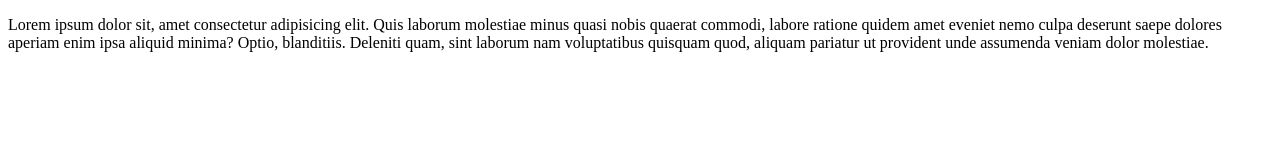
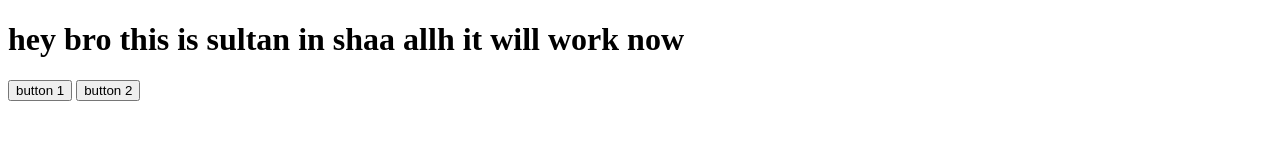
Before and after one commit to sultan93291/First_Project, a plain HTML site: page index.html in a window 1280 px wide. Drawn offline with Linux system fonts and the light colour scheme.

Commit message:
button added

```diff
--- a/index.html
+++ b/index.html
@@ -10,10 +10,11 @@
 
 <body>
 
-  <p> Lorem ipsum dolor sit, amet consectetur adipisicing elit. Quis laborum molestiae minus quasi nobis quaerat
-    commodi, labore ratione quidem amet eveniet nemo culpa deserunt saepe dolores aperiam enim ipsa aliquid minima?
-    Optio, blanditiis. Deleniti quam, sint laborum nam voluptatibus quisquam quod, aliquam pariatur ut provident unde
-    assumenda veniam dolor molestiae.</p>
+  <h1> hey bro this is sultan in shaa allh it will work now </h1>
+
+  <button> button 1</button>
+
+  <button> button 2 </button>
 
 </body>
 
```
